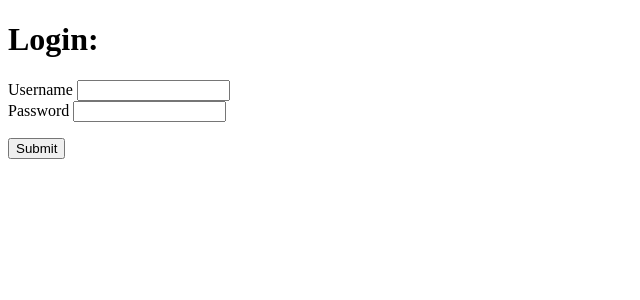
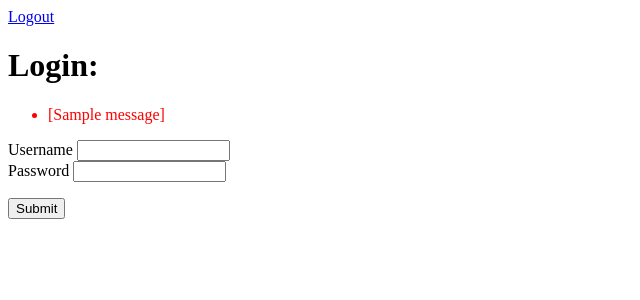
Before and after one commit to ak-fishbarc/FinanceTracker, a Flask app: template templates/login.html in a window 1280 px wide. Shown: the top 300 px of the page, without its empty margins (0-640 px from the left). Run offline with Flask 3, Linux system fonts and the light colour scheme; the template is opened without the code that fills it, so the values that code supplies are empty, except form fields; the visitor is signed in with stand-in values (Sample User, id 1); one stand-in notice (Sample message) is shown; form fields are guessed from the names that the template uses; parts of the project's set-up code (start-up, migrations or seed data) failed here and were passed over.

Commit message:
Added error messsages flashing to login. Added small change to home_page.

```diff
--- a/app.py
+++ b/app.py
@@ -5,7 +5,7 @@ from config import Config
 import sqlalchemy
 from flask_sqlalchemy import SQLAlchemy
 from flask_migrate import Migrate
-from flask_login import LoginManager, current_user, login_user
+from flask_login import LoginManager, current_user, login_user, logout_user
 from forms import LoginForm
 import models
 
@@ -23,7 +23,7 @@ def home_page():
 
 
 @app.route('/login', methods=['POST', 'GET'])
-@limiter.limit("5 per minute")
+@limiter.limit("5 per second")
 def login():
     if current_user.is_authenticated:
         return redirect(url_for('home_page'))
@@ -36,6 +36,12 @@ def login():
         login_user(user)
         return redirect(url_for('home_page'))
     return render_template("login.html", form=form)
+
+
+@app.route('/logout')
+def logout():
+    logout_user()
+    return redirect(url_for('home_page'))
 
 
 @app.route('/register', methods=['POST', 'GET'])
--- a/templates/base.html
+++ b/templates/base.html
@@ -3,6 +3,13 @@
 <head>
     <meta charset="UTF-8">
     <title>Finance Tracker</title>
+    <div>
+        {% if current_user.is_anonymous %}
+            <a href="{{ url_for('login') }}">Login</a>
+        {% else %}
+            <a href="{{ url_for('logout') }}">Logout</a>
+        {% endif %}
+    </div>
 </head>
 <body>
     {% block body %}
--- a/templates/home_page.html
+++ b/templates/home_page.html
@@ -5,7 +5,11 @@
 </head>
 <body>
     {% block body %}
-    <p> This is the first paragraph </p>
+        {% if current_user.is_anonymous %}
+            <p> This is the first paragraph </p>
+        {% else %}
+            <p> Hello {{ current_user.username }}</p>
+        {% endif%}
     {% endblock %}
 </body>
 </html>
--- a/templates/login.html
+++ b/templates/login.html
@@ -7,6 +7,15 @@
     {% block body %}
     <h1>Login:</h1>
     <form action="" method="post" novalidate>
+        {% with messages = get_flashed_messages() %}
+            {% if messages %}
+            <ul class="flashes">
+                {% for message in messages %}
+                    <li style="color: red;">[{{ message }}]</li>
+                {% endfor %}
+            </ul>
+            {% endif %}
+        {% endwith %}
         {{ form.hidden_tag() }}
         <div>
             {{ form.username.label }}
```
